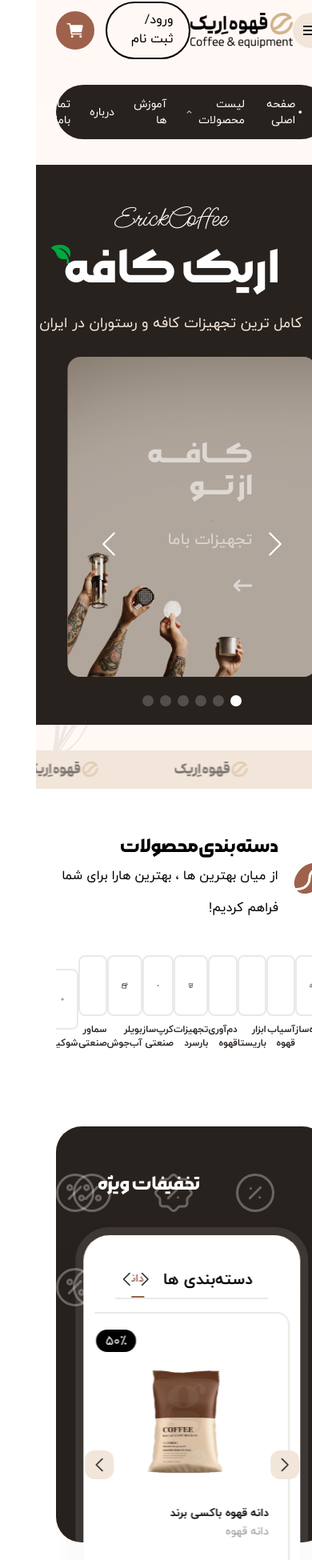
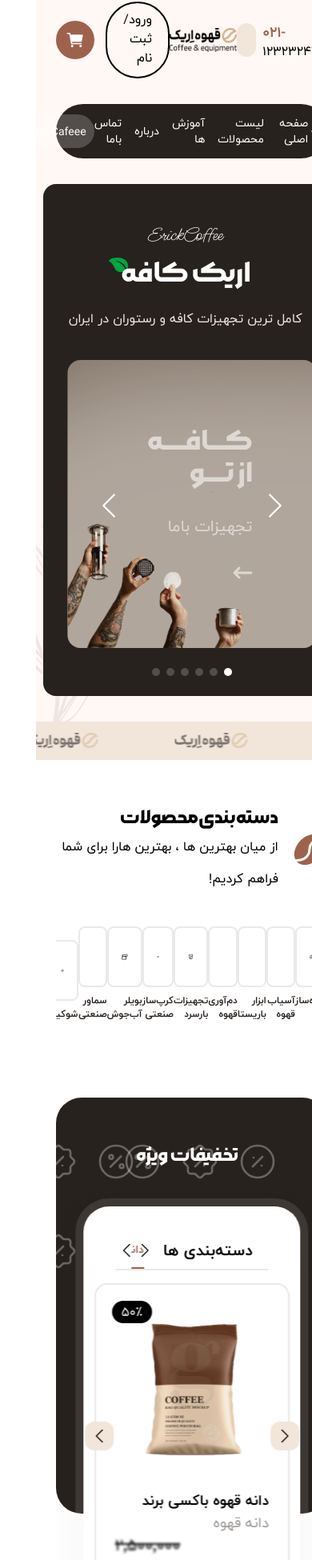
Before and after one commit to AlirezaFCB-DEV/ErikCoffeShop, a React (Vite) app in the folder FrontEnd/: page / in a window 390 px wide. Shown: the part 14-1964 px from the top of the page at 80% size. Built offline with nearby package versions, Linux system fonts and the light colour scheme.

Commit message:
feat : responsive home pgae in md screens

```diff
--- a/FrontEnd/src/Components/Footer/Footer.tsx
+++ b/FrontEnd/src/Components/Footer/Footer.tsx
@@ -20,7 +20,7 @@
           </p>
         </div>
         <div className="border-b-1 border-white p-4">
-          <ul className="flex justify-around items-center text-center m-2">
+          <ul className="flex justify-between items-center mx-auto w-1/2 flex-wrap gap-8">
             <li>دسته بندی کلی یک</li>
             <li>دسته بندی کلی یک</li>
             <li>دسته بندی کلی یک</li>
--- a/FrontEnd/src/Components/Header/HeaderMain/HeaderMainContent/HeaderMainContent.tsx
+++ b/FrontEnd/src/Components/Header/HeaderMain/HeaderMainContent/HeaderMainContent.tsx
@@ -6,17 +6,17 @@
 const HeaderMainContent = () => {
   return (
     <div className="flex gap-6 text-white pb-20 max-lg:relative ">
-      <div className="bg-txt flex-1 p-12 rounded-2xl flex flex-col justify-center gap-8 max-xl:items-center max-xl:px-8 max-xl:gap-12 max-lg:min-h-175 max-lg:justify-start max-lg:gap-6">
+      <div className="bg-txt flex-1 p-12 rounded-2xl flex flex-col justify-center gap-8 max-xl:items-center max-xl:px-8 max-xl:gap-12 max-lg:min-h-175 max-lg:justify-start max-lg:gap-6 max-md:min-h-160">
         <div className="flex flex-col gap-3 max-xl:items-center">
-          <span className="font-ms-madi text-2xl max-lg:text-4xl">
+          <span className="font-ms-madi text-2xl max-lg:text-4xl max-md:text-2xl">
             ErickCoffee
           </span>
-          <h1 className="font-morabba-bold text-6xl max-xl:text-4xl relative flex max-lg:text-6xl max-[630px]:text-3xl ">
+          <h1 className="font-morabba-bold text-6xl max-xl:text-4xl relative flex max-lg:text-6xl max-md:text-4xl max-[630px]:text-3xl ">
             <span className="z-10">اریک کافه</span>
             <ImLeaf className="text-green-600 text-4xl rotate-y-180 absolute left-8 max-xl:-left-3.5 max-xl:text-2xl" />
           </h1>
         </div>
-        <p className="text-secondary text-lg text-nowrap max-xl:text-sm max-lg:text-lg">
+        <p className="text-secondary text-lg text-nowrap max-xl:text-sm max-lg:text-lg max-md:text-base">
           کامل ترین تجهیزات کافه و رستوران در ایران
         </p>
         <a
@@ -27,7 +27,7 @@
           <FaArrowLeftLong className="text-xl max-xl:text-base" />
         </a>
       </div>
-      <div className="bg-[#847669] opacity-90 p-20 flex-3 flex items-center relative min-h-100 rounded-2xl overflow-hidden max-lg:absolute max-lg:w-11/12 max-lg:left-1/2 max-lg:-translate-x-1/2 max-lg:bottom-35">
+      <div className="bg-[#847669] opacity-90 p-20 flex-3 flex items-center relative min-h-100 rounded-2xl overflow-hidden max-lg:absolute max-lg:w-11/12 max-lg:left-1/2 max-lg:-translate-x-1/2 max-lg:bottom-35 max-md:min-h-90">
         <div className="flex flex-col  gap-8  ">
           <h2 className="font-morabba-bold text-5xl max-xl:text-4xl">
             کـــافــــه از تــــو
@@ -44,7 +44,7 @@
         />
         <div className="absolute bg-[#E8DFD6] z-0 blur-3xl opacity-60 -left-60 top-0.5 w-237.75 h-194.75 rounded-full"></div>
       </div>
-      <div className="absolute bottom-24 left-1/2 -translate-1/2 flex gap-2">
+      <div className="absolute bottom-24 left-1/2 -translate-1/2 flex gap-2 max-md:bottom-25">
         <div className="lg_header_main_circles circle_active"></div>
         <div className="lg_header_main_circles circle_inactive"></div>
         <div className="lg_header_main_circles circle_inactive"></div>
@@ -53,10 +53,10 @@
         <div className="lg_header_main_circles circle_inactive"></div>
       </div>
 
-      <Button className="hidden max-lg:block absolute text-4xl bottom-72 right-12 hover:right-8 transition-transform">
+      <Button className="absolute text-4xl max-lg:bottom-72 right-12 hover:right-8 transition-transform max-md:bottom-75 max-md:hover:right-12">
         <BsChevronRight />
       </Button>
-      <Button className="hidden max-lg:block absolute text-4xl bottom-72 left-12 hover:left-8 transition-transform">
+      <Button className="absolute text-4xl max-lg:bottom-72 left-12 hover:left-8 transition-transform max-md:bottom-75 max-md:transition-none max-md:hover:right-12">
         <BsChevronLeft />
       </Button>
     </div>
--- a/FrontEnd/src/Components/Header/HeaderTop/HeaderTop.tsx
+++ b/FrontEnd/src/Components/Header/HeaderTop/HeaderTop.tsx
@@ -1,4 +1,3 @@
-import { IoMdMenu } from "react-icons/io";
 import { Link } from "react-router-dom";
 
 interface HeaderTop {
@@ -9,7 +8,7 @@
 const HeaderTop = ({ children, leftIconRoute }: HeaderTop) => {
   return (
     <section className="flex justify-between items-center ">
-      <div className="flex flex-row-reverse justify-center items-center gap-2 max-[630px]:hidden">
+      <div className="flex flex-row-reverse justify-center items-center gap-2 ">
         <div className="bg-secondary p-3 rounded-full">
           <img src="/images/coffee.svg" alt="image" className="size-4.5" />
         </div>
@@ -18,9 +17,6 @@
           <span className="font-iran-yekan">۱۲۳۲۳۲۴۳۴</span>
         </div>
       </div>
-      <button className=" sm:collapse max-[630px]:block hidden  transition-colors cursor-pointer bg-secondary p-2.5  rounded-full group-hover:bg-[##28221E]">
-        <IoMdMenu className="transition-colors text-2xl text-[#28221E] group-hover:text-secondary" />
-      </button>
       <div>
         <Link to="/">
           <img src="/images/image 1.svg" alt="" />
--- a/FrontEnd/src/Components/Home_Main/SpecialOffsContainer/SpecialOffs/SpecialOffs.tsx
+++ b/FrontEnd/src/Components/Home_Main/SpecialOffsContainer/SpecialOffs/SpecialOffs.tsx
@@ -53,7 +53,7 @@
           <BsChevronRight className="category-btn-icon" />
         </Button>
 
-        <div className="flex flex-nowrap overflow-x-scroll h-full gap-7.5 max-xl:gap-6">
+        <div className="flex flex-nowrap overflow-x-scroll h-full gap-7.5 max-xl:gap-6 max-md:gap-0.5">
           {coffeeCategoryItems.map(() => (
             <Product
               key={crypto.randomUUID()}
--- a/FrontEnd/src/Components/NavigationMenu/Drop_Down/Drop_Down.tsx
+++ b/FrontEnd/src/Components/NavigationMenu/Drop_Down/Drop_Down.tsx
@@ -2,7 +2,7 @@
 
 const Drop_Down = () => {
   return (
-    <div className="absolute w-[70%] z-20 h-90 -right-200 invisible group-hover:visible opacity-0 group-hover:opacity-100 -bottom-90 rounded-3xl bg-white border-2 border-stroke pl-4 text-black flex overflow-hidden transition-all duration-300 group-hover:-right-30">
+    <div className="absolute w-[70%] z-20 h-90 -right-200 invisible group-hover:visible opacity-0 group-hover:opacity-100 -bottom-90 rounded-3xl bg-white border-2 border-stroke pl-4 text-black flex overflow-hidden transition-all duration-300 group-hover:-right-30 max-md:hidden">
       <ul className="flex flex-col flex-1 h-full border-l-2 border-stroke">
         <li className="drop_down_main_category">
           <div className="drop_down_main_category_icon_parent">
--- a/FrontEnd/src/Components/NavigationMenu/NavigationMenu.tsx
+++ b/FrontEnd/src/Components/NavigationMenu/NavigationMenu.tsx
@@ -6,8 +6,8 @@
 
 const NavigationMenu = () => {
   return (
-    <nav className="w-full flex justify-between pl-4 pr-15 h-17 rounded-full bg-txt text-white max-xl:text-sm max-lg:pr-8 relative">
-      <ul className="flex gap-10 select-none max-lg:gap-6">
+    <nav className="w-full flex justify-between pl-4 pr-15 h-17 rounded-full bg-txt text-white max-xl:text-sm max-lg:pr-8 relative max-md:pr-4">
+      <ul className="flex gap-10 select-none max-lg:gap-6 max-md:gap-4">
         <li className="nav_menu_items">
           <Link to="/" className="flex items-center gap-1">
             <RiCircleFill className="text-[10px] max-lg:text-[8px]" />
@@ -15,8 +15,8 @@
           </Link>
         </li>
         <li className="nav_menu_items gap-0.5 group">
-          لیست محصولات
-          <IoIosArrowDown className="rotate-180 group-hover:rotate-0 transition-all duration-300"></IoIosArrowDown>
+          <Link to="/products">لیست محصولات</Link>
+          <IoIosArrowDown className="rotate-180 group-hover:rotate-0 transition-all duration-300 max-md:hidden"></IoIosArrowDown>
           <Drop_Down />
         </li>
         <li className="nav_menu_items">
--- a/FrontEnd/src/Components/Product/Product.tsx
+++ b/FrontEnd/src/Components/Product/Product.tsx
@@ -30,23 +30,28 @@
           <img
             src={img}
             alt="محصول"
-            className="w-[200px] h-[240px] max-xl:w-[150px] max-xl:h-[200px] object-contain "
+            className="w-[200px] h-[240px] max-xl:w-[150px] max-xl:h-[200px] object-cover max-md:w-[200px] max-md:h-[240px]"
           />
         </div>
 
         <div>
-          <h3 className="font-iran-yekan-bold transition-colors group-hover:text-primary max-xl:text-sm">
+          <h3 className="font-iran-yekan-bold transition-colors group-hover:text-primary max-xl:text-sm max-md:text-lg">
             {title}
           </h3>
-          <span className="text-sm text-sec-text">{subTitle}</span>
+          <span className="text-sm text-sec-text max-md:text-lg">
+            {subTitle}
+          </span>
         </div>
       </div>
 
       <div className="flex flex-col" dir="ltr">
-        <span className="text-xl line-through relative w-fit blur-[1.5px] max-xl:text-lg">
+        <span className="text-xl line-through relative w-fit blur-[1.5px] max-xl:text-lg max-md:text-xl">
           {realPrice.toLocaleString("fa-IR")}
         </span>
-        <span dir="ltr" className="text-xl text-primary max-xl:text-lg">
+        <span
+          dir="ltr"
+          className="text-xl text-primary max-xl:text-lg max-md:text-xl"
+        >
           {newPrice.toLocaleString("fa-IR")} تومان
         </span>
       </div>
--- a/FrontEnd/src/index.css
+++ b/FrontEnd/src/index.css
@@ -59,7 +59,7 @@
   }
 
   .category-btn-icon {
-    @apply text-xl transition-colors group-hover:text-white ;
+    @apply text-xl transition-colors group-hover:text-white;
   }
 
   .special-offs-back {
@@ -67,15 +67,19 @@
   }
 
   .special-offs-product {
-    @apply min-w-[270px] flex-1 max-2xl:min-w-[300px]  max-xl:min-w-[229px] max-lg:min-w-[264px];
+    @apply min-w-[270px] flex-1 max-2xl:min-w-[300px]  max-xl:min-w-[229px] max-lg:min-w-[264px] max-md:min-w-full;
   }
 
   .best-sellers-products {
-    @apply min-w-[310px] max-w-[310px];
+    @apply min-w-[310px] max-w-[310px] max-md:min-w-3/5;
+  }
+
+  .best-sellers-products img {
+    @apply min-h-75;
   }
 
   .icons-parent {
-    @apply flex gap-18 items-start max-lg:gap-12;
+    @apply flex gap-18 items-start max-lg:gap-12 max-md:gap-6;
   }
 
   .parent-icons-parent {
@@ -92,6 +96,9 @@
 
   .training-page {
     @apply h-[426px];
+  }
+  .training-page img {
+    @apply max-md:size-10;
   }
 
   .header-top-icon {
@@ -151,19 +158,19 @@
   }
 
   .xl_size_training_btns {
-    @apply hidden max-xl:block text-primary absolute top-1/2 -translate-y-1/2 cursor-pointer
+    @apply hidden max-xl:block text-primary absolute top-1/2 -translate-y-1/2 cursor-pointer;
   }
 
   .lg_header_main_circles {
-    @apply size-3.5 rounded-full
+    @apply size-3.5 rounded-full max-md:size-2.5;
   }
 
   .circle_active {
-    @apply bg-white
+    @apply bg-white;
   }
 
   .circle_inactive {
-    @apply bg-white-20
+    @apply bg-white-20;
   }
 }
 
```
